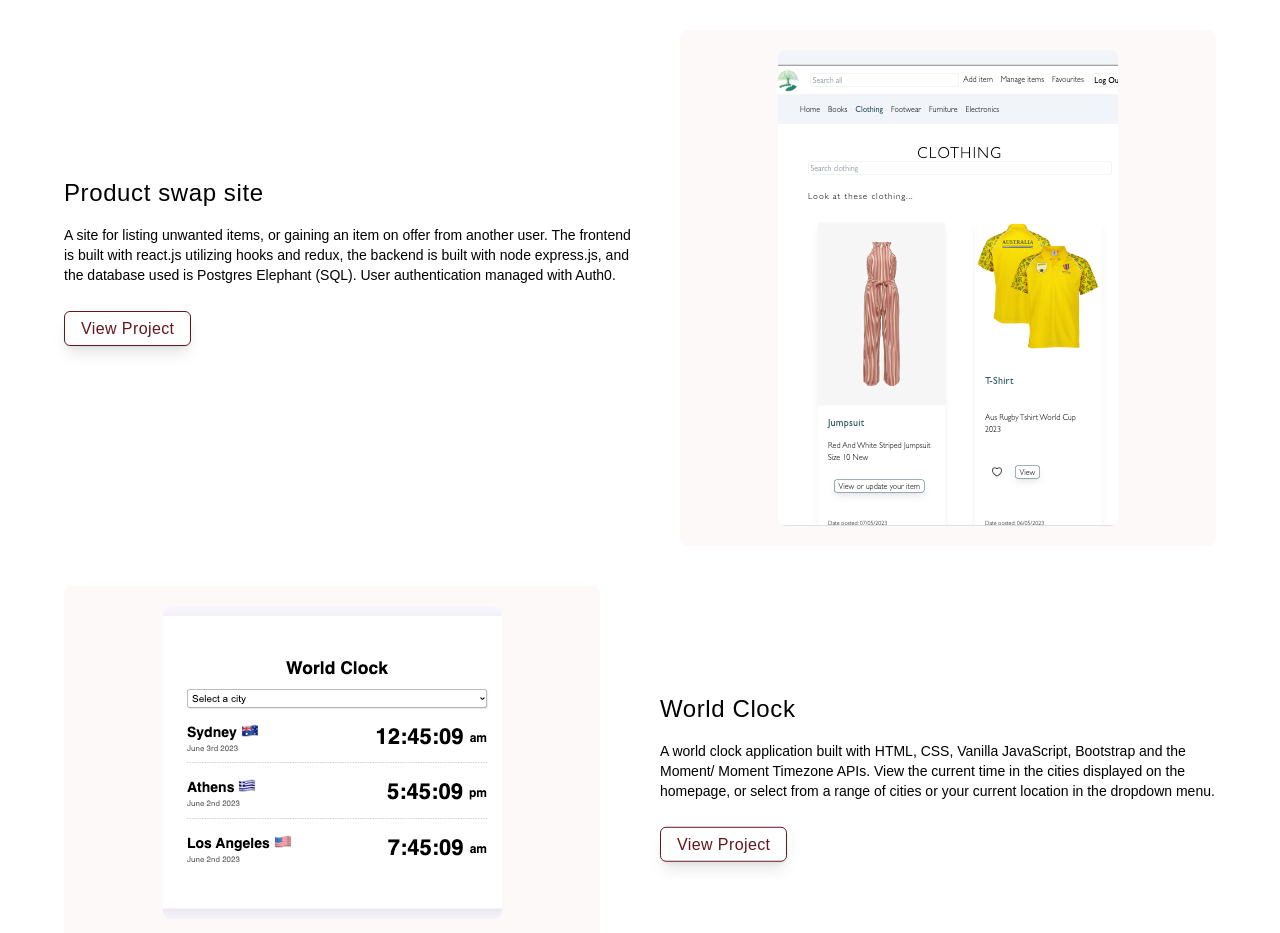
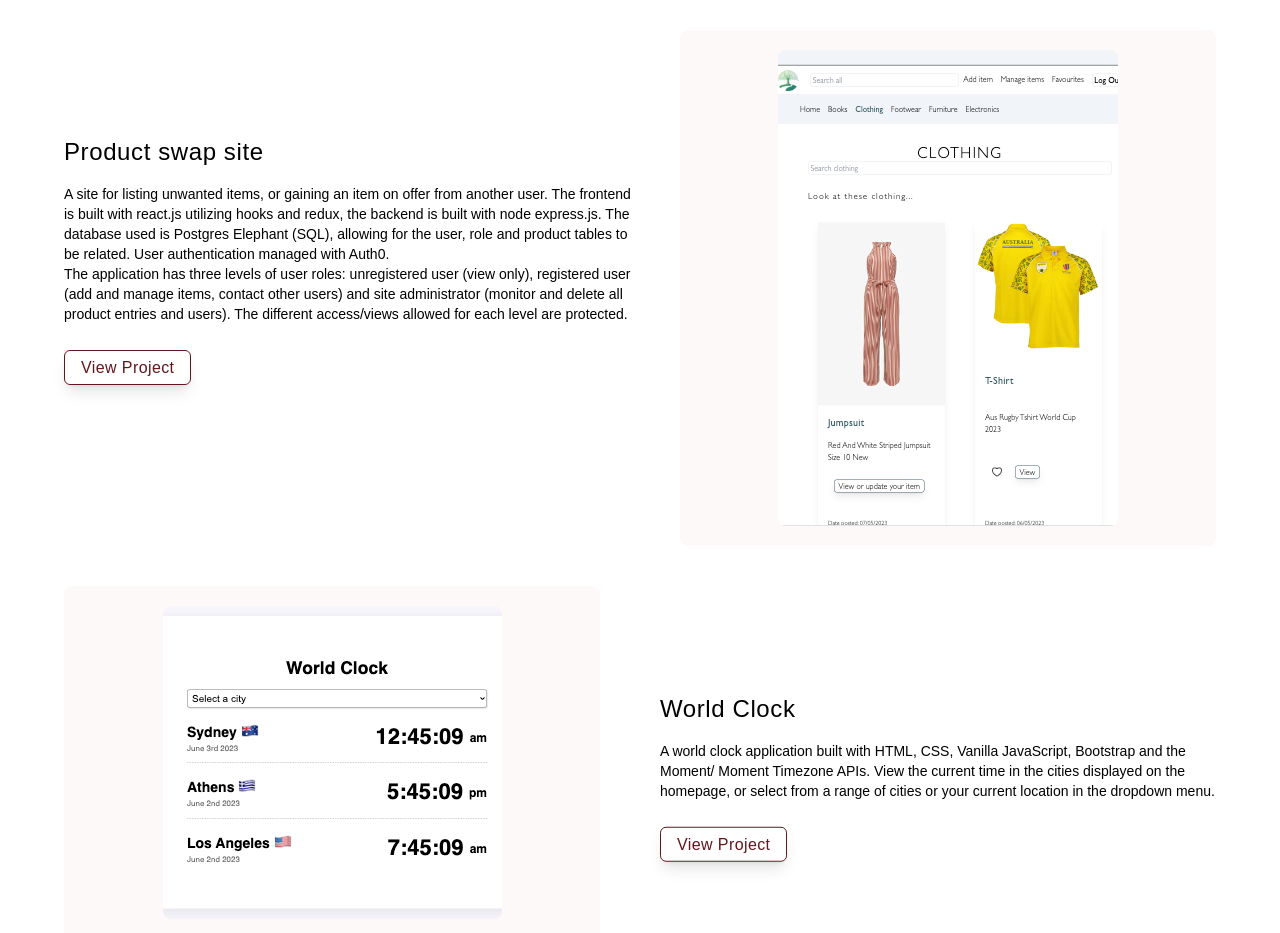
Before and after one commit to dorian-rose/portfolio_dk, a React (Vite) app: page / in a window 1280 px wide. Shown: the part 1420-2353 px from the top of the page. Built offline with nearby package versions, Linux system fonts and the light colour scheme.

Commit message:
update link and project details for product swap project

```diff
--- a/src/pages/AboutPage.jsx
+++ b/src/pages/AboutPage.jsx
@@ -59,7 +59,7 @@ export const AboutPage = () => {
         <Experience />
       </section>
       <section>
-        <article className="my-10 font-thin mx-12 text-center ">
+        <article className="my-10 pt-8 font-thin mx-12 text-center border-t border-primary">
           I am passionate about continuous learning and growth as a developer.
           With my technical aptitude, collaborative mindset, and rich
           professional background, I am committed to taking on new and exciting
--- a/src/pages/HomePage.jsx
+++ b/src/pages/HomePage.jsx
@@ -77,29 +77,36 @@ export const HomePage = () => {
               supplied figma views and implementation of requested
               functionalities. The project also included collaboration with a
               team of data scientists and compliance with the recommendations of
-              the cybersecurity team. Front end build with react.js, back end
-              build with node express.js.
+              the cybersecurity team. Front end is built with react.js, also
+              utilising leaflet, chart.js and more, and the back end is built
+              with node express.js.
             </p>
             <ProjectButton url="https://h20h.netlify.app/" />
           </div>
         </article>
         <article className="grid sm:grid-cols-2 my-10 mx-6">
-          <div className="my-3 ms-5 sm:ms-10 relative md:top-1/2  md:-translate-y-1/4">
+          <div className="my-3 ms-5 sm:ms-10 relative md:top-1/2  md:-translate-y-1/3">
             <h2 className="text-2xl font-light tracking-wide">
               Product swap site
             </h2>
             <p className="font-thin text-sm mt-4 mb-8 me-2 ">
               A site for listing unwanted items, or gaining an item on offer
               from another user. The frontend is built with react.js utilizing
-              hooks and redux, the backend is built with node express.js, and
-              the database used is Postgres Elephant (SQL). User authentication
-              managed with Auth0.
+              hooks and redux, the backend is built with node express.js. The
+              database used is Postgres Elephant (SQL), allowing for the user,
+              role and product tables to be related. User authentication managed
+              with Auth0. <br className="mt-2" />
+              The application has three levels of user roles: unregistered user
+              (view only), registered user (add and manage items, contact other
+              users) and site administrator (monitor and delete all product
+              entries and users). The different access/views allowed for each
+              level are protected.
             </p>
-            <ProjectButton url="https://heroic-torrone-368c8a.netlify.app" />
+            <ProjectButton url="https://gumtree-swap.netlify.app/" />
           </div>
           <div className="hidden sm:block bg-background mx-10 rounded-lg">
             <a
-              href="https://heroic-torrone-368c8a.netlify.app"
+              href="https://gumtree-swap.netlify.app/"
               target="_blank"
               rel="noopener noreferrer"
             >
```
